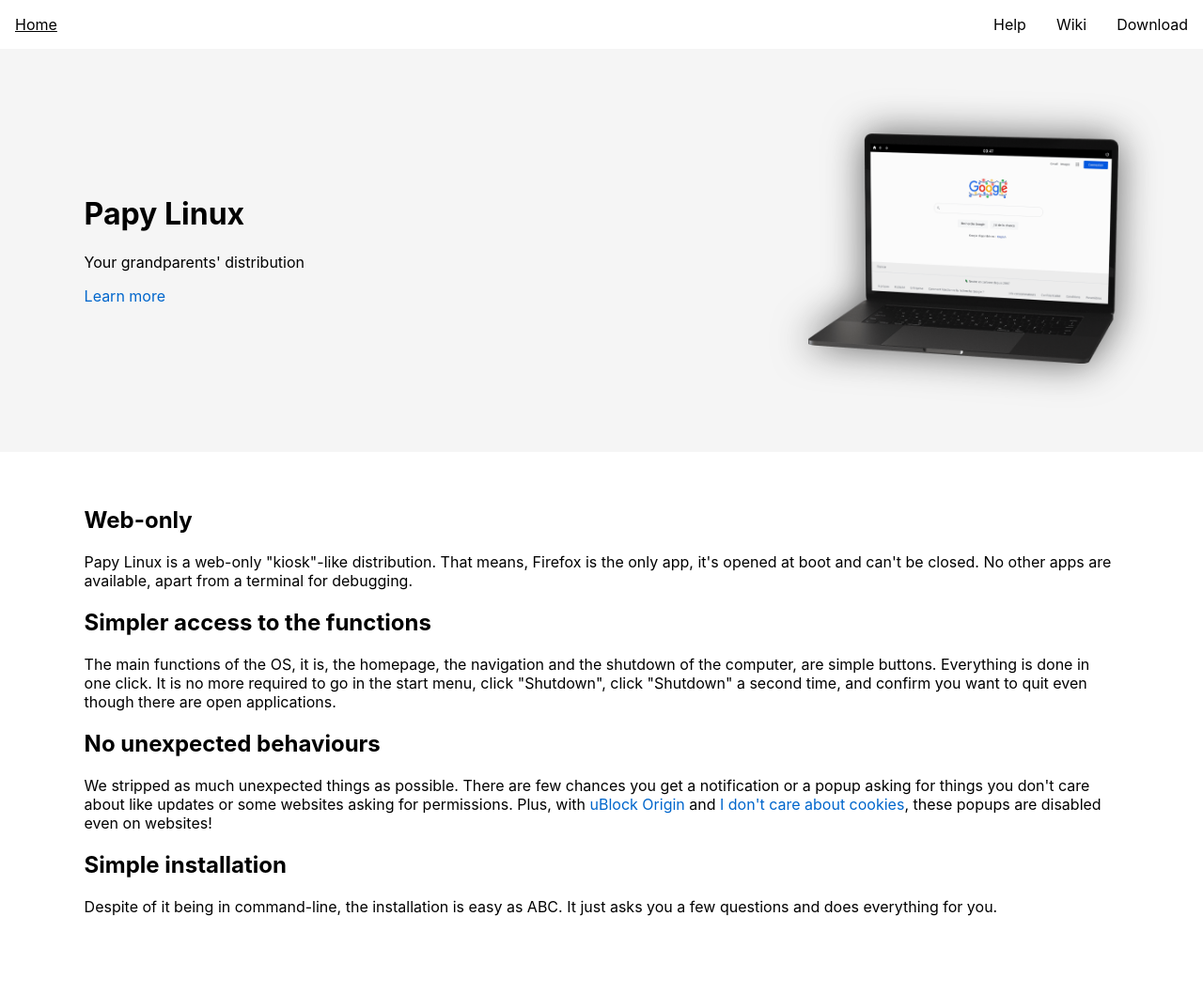
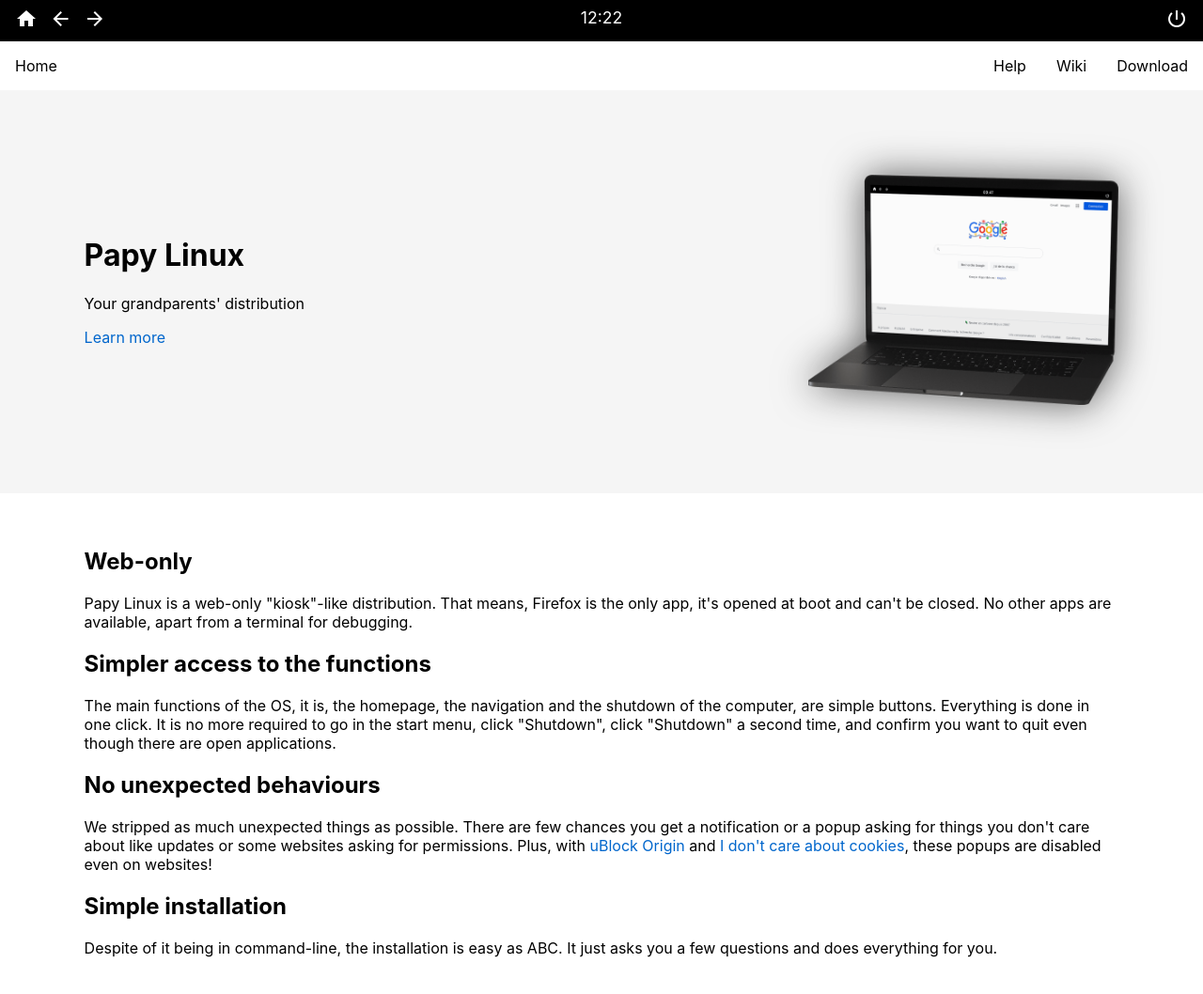
Before and after one commit to Papy-Linux/papy-linux.github.io, a Jekyll site: the page built from index.html, in a window 1280 px wide and 1073 px high. Shown: the top 1058 px of the window at 94% size. Built offline with Jekyll 4.4.1, drawn with Linux system fonts in a browser that asks for light colours.

Commit message:
Add demo polybar

```diff
--- a/_layouts/base.html
+++ b/_layouts/base.html
@@ -5,9 +5,24 @@
     <meta http-equiv="X-UA-Compatible" content="IE=edge">
     <meta name="viewport" content="width=device-width, initial-scale=1.0">
     <link rel="stylesheet" href="/css/style.css">
+    <link href="https://fonts.googleapis.com/icon?family=Material+Icons"
+      rel="stylesheet">
     <title>{{ page.title }} | Papy Linux</title>
 </head>
 <body>
+    <div id="polybar">
+        <div id="polybar-left">
+            <a href="/"><span class="material-icons">home</span></a>
+            <a style="cursor: pointer;" onclick="history.back()"><span class="material-icons">arrow_back</span></a>
+            <a style="cursor: pointer;" onclick="history.forward()"><span class="material-icons">arrow_forward</span></a>
+        </div>
+        <div id="polybar-center">
+            <span id="clock">12:00</span>
+        </div>
+        <div id="polybar-right">
+            <a style="cursor: pointer;" onclick="alert('Can\'t shutdown your computer xD')"><span class="material-icons">power_settings_new</span></a>
+        </div>
+    </div>
     <header>
         <a href="/">Home</a>
         <span class="flex-separator"></span>
@@ -16,5 +31,18 @@
         <a href="/download">Download</a>
     </header>
     {{ content }}
+    <script>
+        function startClock() {
+            var date = new Date();
+            var h = date.getHours();
+            var m = date.getMinutes();
+            h = (h < 10) ? "0" + h : h;
+            m = (m < 10) ? "0" + m : m;
+            var time = h + ":" + m;
+            document.getElementById("clock").innerText = time;
+            setTimeout(startClock, 1000);
+        }
+        startClock();
+    </script>
 </body>
 </html>
--- a/css/style.css
+++ b/css/style.css
@@ -11,14 +11,45 @@
     font-family: -apple-system, BlinkMacSystemFont, "Segoe UI", Roboto, Noto, Arial, Ubuntu, sans-serif, "Apple Color Emoji", "Segoe UI Emoji", "Segoe UI Symbol";
 }
 
+#polybar {
+    display: grid;
+    grid-template-columns: repeat(3, 1fr);
+    background-color: black;
+    color: white;
+    padding: .5em 1em;
+    position: sticky;
+    top: 0;
+    z-index: 1;
+}
+
+#polybar a {
+    text-decoration: inherit;
+    color: inherit;
+}
+
+#polybar-left {
+    display: flex;
+    gap: 3%;
+}
+
+#polybar-center {
+    display: flex;
+    justify-content: center;
+}
+
+#polybar-right {
+    display: flex;
+    justify-content: end;
+}
+
+#clock {
+    font-size: 1.1rem;
+}
+
 header {
     display: flex;
     flex-direction: row;
     background-color: white;
-    position: sticky;
-    top: 0;
-    z-index: 1;
-    /* box-shadow: 0 -4px 10px 4px rgb(44, 44, 44); */
 }
 
 header a {
```
